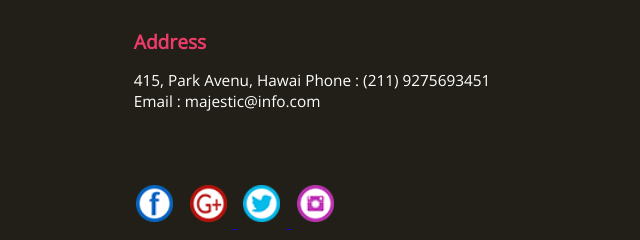
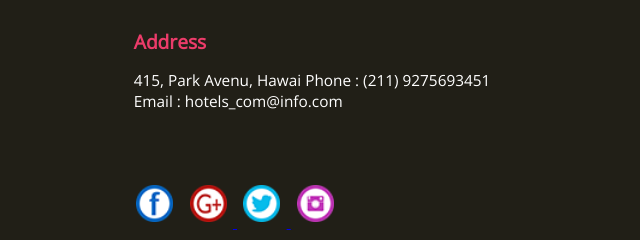
Before and after one commit to Neerajvidhani/hotel_com, a plain HTML site: page index.html in a window 1280 px wide. Shown: the part 1951-2191 px from the top of the page, 622-1262 px from the left. Drawn offline with nearby package versions, Linux system fonts and the light colour scheme.

Commit message:
Update index.html

```diff
--- a/index.html
+++ b/index.html
@@ -278,7 +278,7 @@
         <p class="bold">Address</p>
         <p>415, Park Avenu, Hawai
             Phone : (211) 9275693451
-            Email : majestic@info.com</p>
+            Email : hotels_com@info.com</p>
         </div>
         <br/>
     <div class="tm-media">
```
